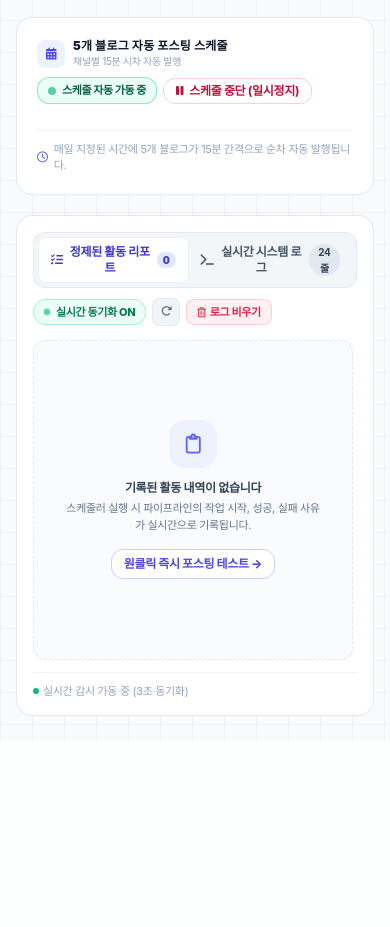
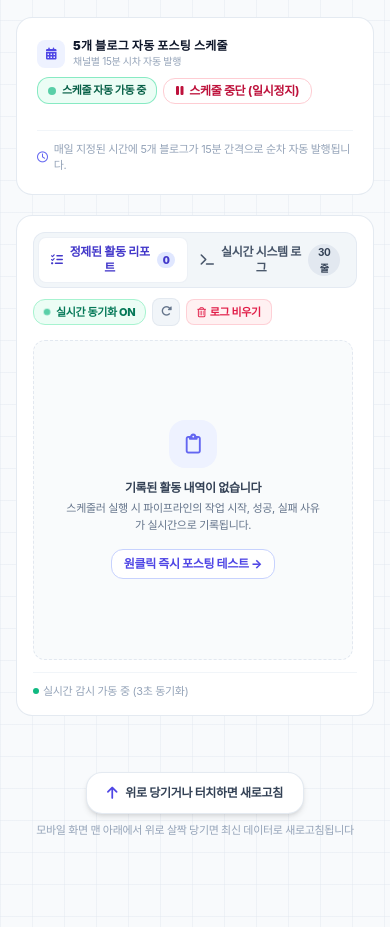
Before and after one commit to moocongpapa/tistory-auto, a FastAPI app: template web/templates/index.html in a window 390 px wide. Shown: the part 2124-3051 px from the top of the page. Before the commit the page ends 2864 px from the top, so only its background shows below. Run offline with FastAPI, Linux system fonts and the light colour scheme; the template is opened without the code that fills it, so the values that code supplies are empty; some libraries are stand-ins or nearby versions; some web fonts are replaced.

Commit message:
feat: 모바일 하단 제스처 당겨서 새로고침(Bottom Pull-to-Refresh) 및 원터치 리프레시 버튼 구현

```diff
--- a/web/templates/index.html
+++ b/web/templates/index.html
@@ -818,6 +818,15 @@
                     <span class="text-[10px] text-slate-400 hidden sm:inline">💡 실패 시 정확한 사유(로그인 만료, 한도, 네트워크 등)가 자동 기록됩니다.</span>
                 </div>
             </div>
+        </div>
+
+        <!-- Mobile Bottom Pull-to-Refresh & Scroll-to-Bottom Refresh Trigger -->
+        <div id="bottomRefreshContainer" class="w-full flex flex-col items-center justify-center py-8 pb-16 transition-all duration-200 select-none">
+            <div id="bottomRefreshBadge" onclick="triggerBottomRefresh()" class="flex items-center space-x-2 px-5 py-2.5 rounded-2xl bg-white border border-slate-200/90 shadow-md text-xs font-bold text-slate-700 transition-all cursor-pointer hover:bg-slate-50 hover:shadow-lg active:scale-95">
+                <i id="bottomRefreshIcon" class="fa-solid fa-arrow-up text-indigo-600 text-sm transition-transform duration-200"></i>
+                <span id="bottomRefreshText">위로 당기거나 터치하면 새로고침</span>
+            </div>
+            <p id="bottomRefreshSubtext" class="text-[11px] text-slate-400 mt-2 font-medium">모바일 화면 맨 아래에서 위로 살짝 당기면 최신 데이터로 새로고침됩니다</p>
         </div>
 
         <!-- Kakao & Tistory Session Management Modal -->
@@ -2175,6 +2184,98 @@
             }
         }
 
+        // Mobile Bottom Pull-To-Refresh Implementation
+        let isAtBottom = false;
+        let touchStartY = 0;
+        let pullDist = 0;
+        let isRefreshing = false;
+        const PULL_THRESHOLD = 50;
+
+        function triggerBottomRefresh() {
+            if (isRefreshing) return;
+            isRefreshing = true;
+            const badge = document.getElementById('bottomRefreshBadge');
+            const icon = document.getElementById('bottomRefreshIcon');
+            const text = document.getElementById('bottomRefreshText');
+
+            if (badge) badge.className = "flex items-center space-x-2 px-5 py-2.5 rounded-2xl bg-indigo-50 border border-indigo-200 shadow-md text-xs font-bold text-indigo-700 scale-105 transition-all";
+            if (icon) icon.className = "fa-solid fa-rotate fa-spin text-indigo-600 text-sm";
+            if (text) text.innerText = "최신 데이터 새로고침 중…";
+
+            if (navigator.vibrate) {
+                try { navigator.vibrate(20); } catch(e) {}
+            }
+
+            setTimeout(() => {
+                location.reload();
+            }, 300);
+        }
+
+        window.addEventListener('scroll', () => {
+            const scrollPos = window.innerHeight + window.scrollY;
+            const totalHeight = document.documentElement.scrollHeight;
+            isAtBottom = (scrollPos >= totalHeight - 20);
+        }, { passive: true });
+
+        window.addEventListener('touchstart', (e) => {
+            if (isRefreshing) return;
+            const scrollPos = window.innerHeight + window.scrollY;
+            const totalHeight = document.documentElement.scrollHeight;
+            if (scrollPos >= totalHeight - 30) {
+                isAtBottom = true;
+                touchStartY = e.touches[0].clientY;
+                pullDist = 0;
+            } else {
+                isAtBottom = false;
+            }
+        }, { passive: true });
+
+        window.addEventListener('touchmove', (e) => {
+            if (!isAtBottom || isRefreshing) return;
+            const currentY = e.touches[0].clientY;
+            const deltaY = touchStartY - currentY; // positive when dragging finger UP
+
+            if (deltaY > 5) {
+                pullDist = Math.min(deltaY * 0.55, 80);
+                const badge = document.getElementById('bottomRefreshBadge');
+                const icon = document.getElementById('bottomRefreshIcon');
+                const text = document.getElementById('bottomRefreshText');
+
+                if (badge) {
+                    badge.style.transform = `translateY(-${Math.min(pullDist, 25)}px)`;
+                }
+
+                if (pullDist >= PULL_THRESHOLD) {
+                    if (badge) badge.className = "flex items-center space-x-2 px-5 py-2.5 rounded-2xl bg-indigo-600 border border-indigo-700 shadow-lg text-xs font-extrabold text-white transition-all scale-105";
+                    if (icon) icon.className = "fa-solid fa-rotate text-white text-sm rotate-180 transition-transform duration-200";
+                    if (text) text.innerText = "손을 놓으면 새로고침!";
+                } else {
+                    if (badge) badge.className = "flex items-center space-x-2 px-5 py-2.5 rounded-2xl bg-indigo-50 border border-indigo-200 shadow-md text-xs font-bold text-indigo-700 transition-all";
+                    if (icon) icon.className = "fa-solid fa-arrow-up text-indigo-600 text-sm transition-transform duration-200";
+                    if (text) text.innerText = "위로 더 당기면 새로고침";
+                }
+            }
+        }, { passive: true });
+
+        window.addEventListener('touchend', () => {
+            if (!isAtBottom || isRefreshing) return;
+            const badge = document.getElementById('bottomRefreshBadge');
+            if (pullDist >= PULL_THRESHOLD) {
+                triggerBottomRefresh();
+            } else {
+                if (badge) {
+                    badge.style.transform = '';
+                    badge.className = "flex items-center space-x-2 px-5 py-2.5 rounded-2xl bg-white border border-slate-200/90 shadow-md text-xs font-bold text-slate-700 transition-all";
+                }
+                const icon = document.getElementById('bottomRefreshIcon');
+                const text = document.getElementById('bottomRefreshText');
+                if (icon) icon.className = "fa-solid fa-arrow-up text-indigo-600 text-sm transition-transform duration-200";
+                if (text) text.innerText = "위로 당기거나 터치하면 새로고침";
+            }
+            pullDist = 0;
+            isAtBottom = false;
+        }, { passive: true });
+
         // Init on DOM Load
         document.addEventListener('DOMContentLoaded', () => {
             updateTableDisplay();
```
